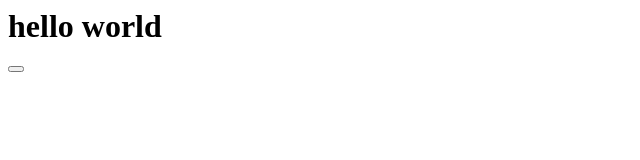
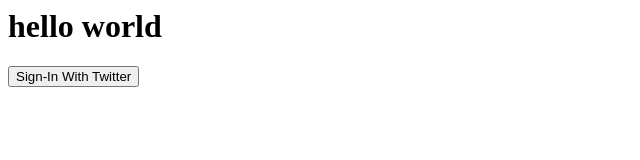
Before and after one commit to robotson/shopping-list-demo, a plain HTML site: page index.html in a window 1280 px wide. Shown: the whole page, without its empty margins (0-640 px from the left). Drawn offline with Linux system fonts and the light colour scheme.

Commit message:
text node

```diff
--- a/index.html
+++ b/index.html
@@ -31,6 +31,9 @@
         let root = document.getElementById('root');
 
         let signInButton = document.createElement('button');
+        signInButton.appendChild(document.createTextNode(
+            "Sign-In With Twitter"
+        ))
 
         root.appendChild(signInButton);
 
```
